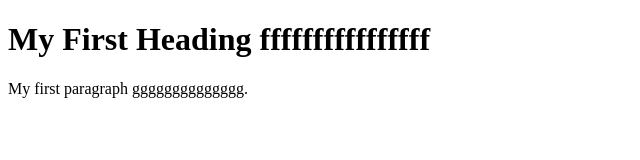
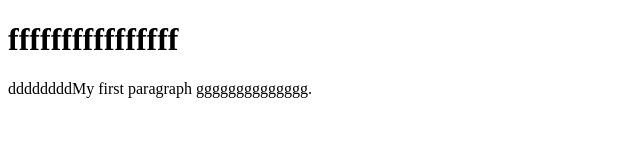
Before and after one commit to veera662/firstgitrepo, a plain HTML site: page index.html in a window 1280 px wide. Shown: the whole page, without its empty margins (0-640 px from the left). Drawn offline with Linux system fonts and the light colour scheme.

Commit message:
added 2nd quote

```diff
--- a/index.html
+++ b/index.html
@@ -2,8 +2,9 @@
 <html>
 <body>
 
-<h1>My First Heading ffffffffffffffff</h1>
-<p>My first paragraph gggggggggggggg.</p>
+<h1> ffffffffffffffff</h1>
+<p>
+ddddddddMy first paragraph gggggggggggggg.</p>
 
 </body>
 </html>
```
